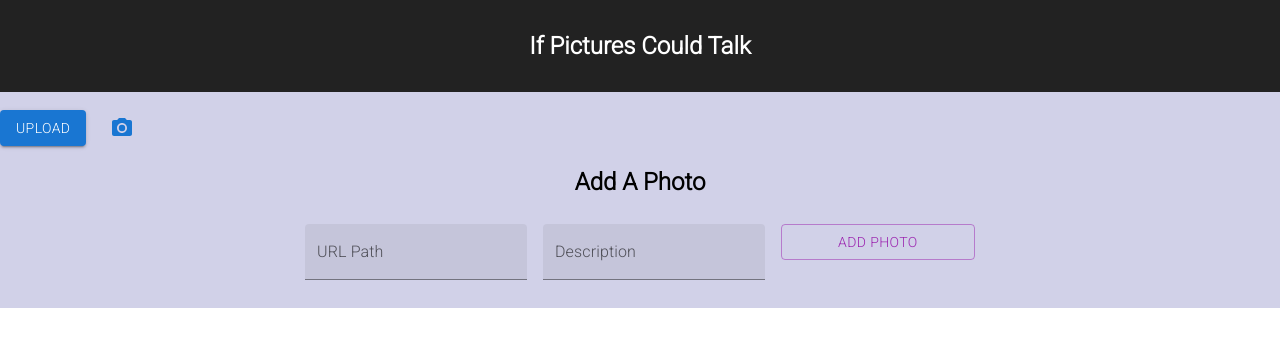
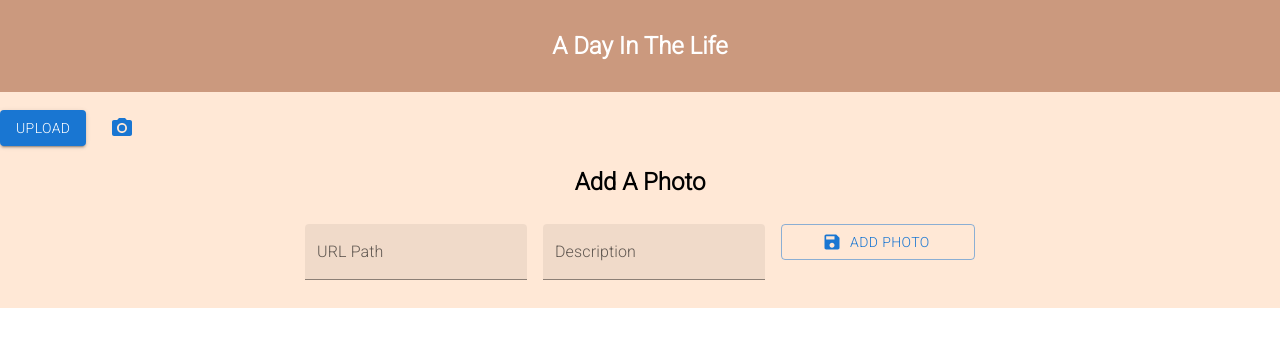
Before and after one commit to Brandon-Lanier/Photo-Gallery, a React (Create React App) app: page / in a window 1280 px wide. Shown: the top 346 px of the page. Built offline with nearby package versions, Linux system fonts and the light colour scheme; no server answers.

Commit message:
Unable to get uploader working

```diff
--- /dev/null
+++ b/src/components/AddPhotoForm/AddPhotoForm.css
@@ -0,0 +1,9 @@
+.inputContainer {
+    display: flex;
+    align-content: center;
+    justify-content: center;
+}
+
+#button {
+    align-self: center;
+}
--- a/src/components/AddPhotoForm/AddPhotoForm.jsx
+++ b/src/components/AddPhotoForm/AddPhotoForm.jsx
@@ -1,8 +1,9 @@
 import { useState } from "react";
-import Stack from '@mui/material/Stack';
 import Button from '@mui/material/Button';
 import Box from '@mui/material/Box';
 import TextField from '@mui/material/TextField';
+import SaveIcon from '@mui/icons-material/Save';
+import './AddPhotoForm.css'
 
 
 function AddPhotoForm({ addPhoto }) {
@@ -20,6 +21,7 @@ function AddPhotoForm({ addPhoto }) {
     return (
         <div>
             <h2>Add A Photo</h2>
+            <div className="inputContainer">
             <Box
                 component="form"
                 sx={{
@@ -41,8 +43,9 @@ function AddPhotoForm({ addPhoto }) {
                     variant="filled"
                     value={newDescription}
                     onChange={(e) => setNewDescription(e.target.value)} />
-                <Button variant="outlined" color="secondary" onClick={handleSubmit}>Add Photo</Button>
+                <Button id="button" variant="outlined" color="primary" startIcon={<SaveIcon />} onClick={handleSubmit}>Add Photo</Button>
             </Box>
+            </div>
         </div>
     )
 }
--- a/src/components/App/App.css
+++ b/src/components/App/App.css
@@ -1,11 +1,11 @@
 .App {
   text-align: center;
-  background-color: rgb(209, 209, 232);
+  background-color: #ffe8d6;
   font-family: roboto;
 }
 
 .App-header {
-  background-color: #222;
+  background-color: #cb997e;
   padding: 1em;
   color: white;
   margin-bottom: 1em;
--- a/src/components/App/App.jsx
+++ b/src/components/App/App.jsx
@@ -6,6 +6,7 @@ import AddPhotoForm from '../AddPhotoForm/AddPhotoForm';
 import '@fontsource/roboto/300.css';
 import UploadButtons from '../UploadButtons/UploadButtons';
 import './App.css';
+
 
 function App() {
 
@@ -47,16 +48,17 @@ function App() {
     console.log(newPhoto);
     axios.post('/gallery', newPhoto)
       .then(response => {
-        fetchGallery();
+        fetchGallery(); // After adding photo, fetch the database pictures to rerender on DOM
       }).catch(error => {
         console.log('Error adding photo', error)
       })
   }
 
   return (
+
     <div className="App">
       <header className="App-header">
-        <h1 className="App-title">If Pictures Could Talk</h1>
+        <h1 className="App-title">A Day In The Life</h1>
       </header>
       <UploadButtons />
       <section>
--- a/src/components/GalleryItem/GalleryItem.jsx
+++ b/src/components/GalleryItem/GalleryItem.jsx
@@ -45,7 +45,7 @@ function GalleryItem({ item, updateLikes, deleteItem }) {
     }
 
     const handleClick = () => {
-        setDescription(!description);
+        setDescription(!description); //When image is clicked, this will trigger the description to opposite to hide or display description.
     }
 
     const handleDelete = () => {
@@ -67,6 +67,7 @@ function GalleryItem({ item, updateLikes, deleteItem }) {
                     {description && <div className="descriptionBox">{item.description}</div>}
                 </Typography>
             </CardContent>
+            {/* This will display an empty heart if no likes and changed to filled when click */}
             <CardActions>
                 {item.likes > 0 ?
                     <div className="likeDiv">
@@ -76,7 +77,7 @@ function GalleryItem({ item, updateLikes, deleteItem }) {
                             color="secondary"
                             left
                         >
-                    <FavoriteIcon left/>
+                            <FavoriteIcon left />
                         </IconButton>
                         <span>{item.likes}</span>
                     </div>
```
Lines whose indentation alone changed are shown as unchanged.
